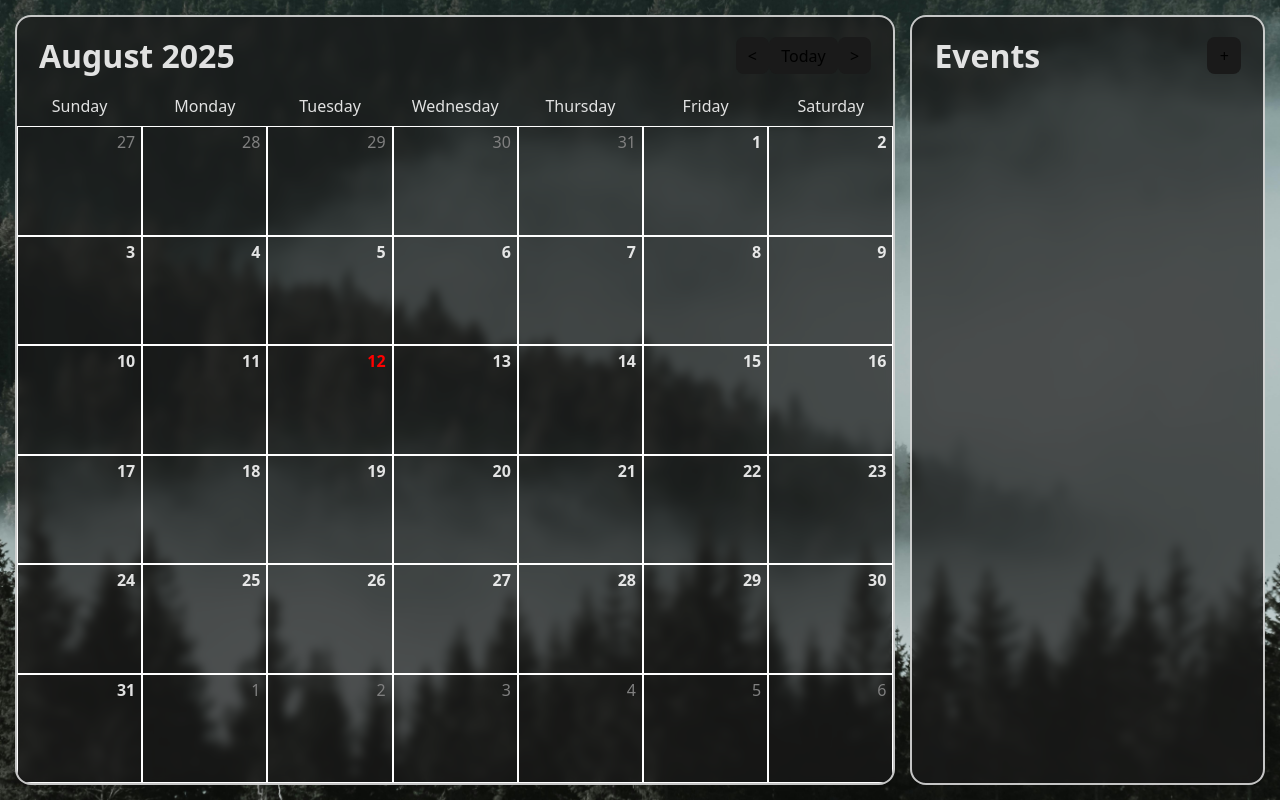
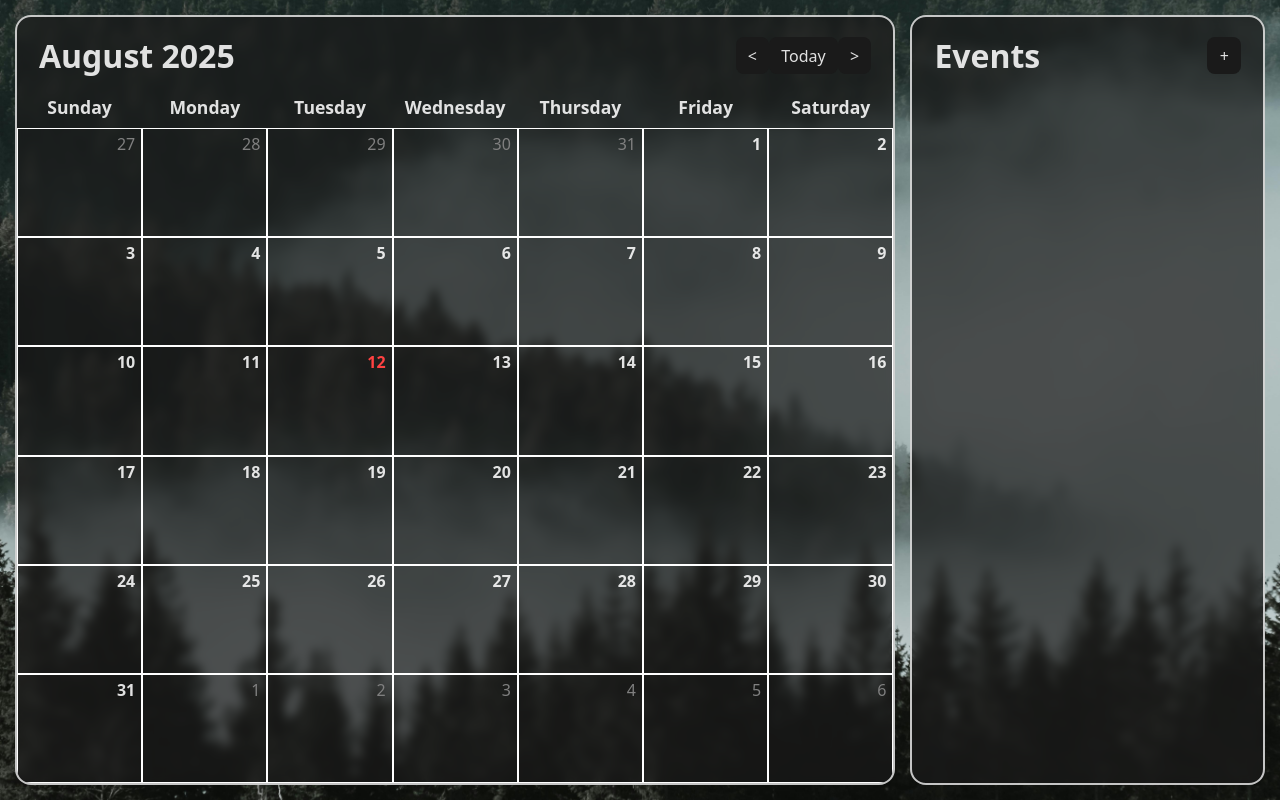
Before and after one commit to Vicente-III-H/calendar, a React (Vite) app: page / in a window 1280 px wide. Built offline with nearby package versions, Linux system fonts and the light colour scheme.

Commit message:
Update various styles

```diff
--- a/src/App.css
+++ b/src/App.css
@@ -40,7 +40,7 @@
 
 /* MAIN LAYOUT STYLING */
 #container {
-  width: max(calc(720px + 15px + 15px), 100vw);
+  width: max(calc(864px + 15px + 15px), 100vw);
   height: 100vh;
 
   overflow: auto;
--- a/src/calendar/calendar.css
+++ b/src/calendar/calendar.css
@@ -1,6 +1,6 @@
 #calendar-container {
     flex: 2.5;
-    min-width: 720px;
+    min-width: 864px;
 }
 
 #calendar, #weekdays {
@@ -9,8 +9,13 @@
 
 #weekdays {
     grid-template-rows: 2rem;
+    padding-bottom: 2px;
 
     text-align: center;
+}
+
+#weekdays div {
+    font-size: 1.1rem;
 }
 
 #calendar {
@@ -45,7 +50,7 @@
 }
 
 .today {
-    color: red;
+    color: hsl(0, 100%, 63%);
 }
 
 .overloaded-events {
--- a/src/calendar/calendar.jsx
+++ b/src/calendar/calendar.jsx
@@ -14,7 +14,7 @@ function CalendarHeader({ year, month, changeMonth }) {
                 <button onClick={() => {changeMonth(1)}}>{">"}</button>
             </div>
             <div id='weekdays' className='grid'>
-                {weekdayNames.map((day) => (<div key={day}>{day}</div>))}
+                {weekdayNames.map((day) => (<div key={day} className='regular-title'>{day}</div>))}
             </div>
         </>
     )
--- a/src/events/events.css
+++ b/src/events/events.css
@@ -48,11 +48,12 @@
 }
 
 .event-card-header {
-    align-items: center;
     gap: 8px;
 }
 
 .event-name {
+    font-size: 1.1em;
+
     white-space: nowrap;
     overflow: hidden;
     text-overflow: ellipsis;
--- a/src/events/events.jsx
+++ b/src/events/events.jsx
@@ -27,7 +27,7 @@ function EventCard({ event, deleteEvent }) {
             <div>
                 {formatTime(event.date)}
             </div>
-            <div className="event-notes">
+            <div style={event.notes === "" ? {} : {paddingTop: "0.1em"}} className="event-notes">
                 {event.notes}
             </div>
         </div>
--- a/src/index.css
+++ b/src/index.css
@@ -3,7 +3,8 @@
   line-height: 1.5;
   font-weight: 400;
 
-  color-scheme: light dark;
+  /* to check for consistency, remove line below for testing */
+  color-scheme: dark;
   color: rgba(255, 255, 255, 0.87);
   background-color: #242424;
 
@@ -35,6 +36,7 @@ button {
   border-radius: 8px;
   border: 1px solid transparent;
   padding: 0.4em 0.7em;
+  color: inherit;
   font-size: 1em;
   font-weight: 500;
   font-family: inherit;
```
